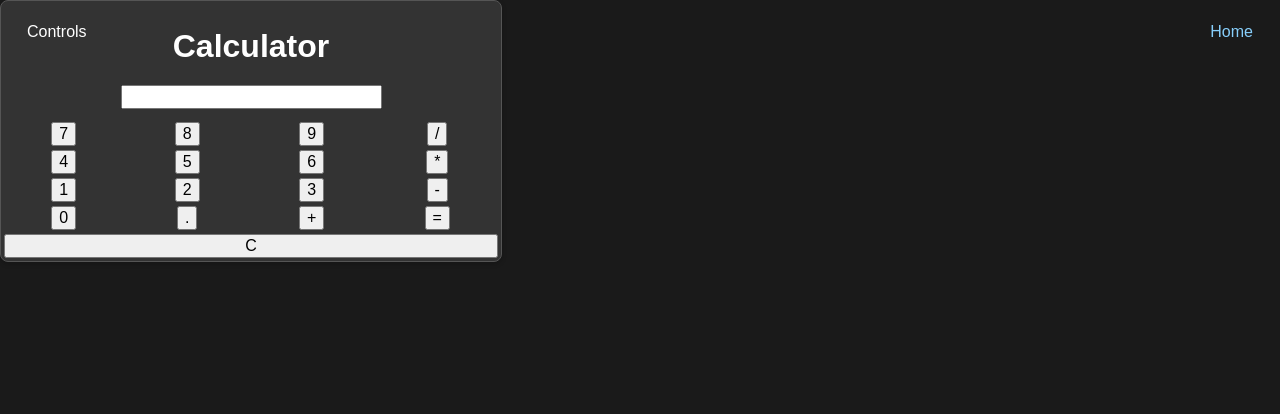
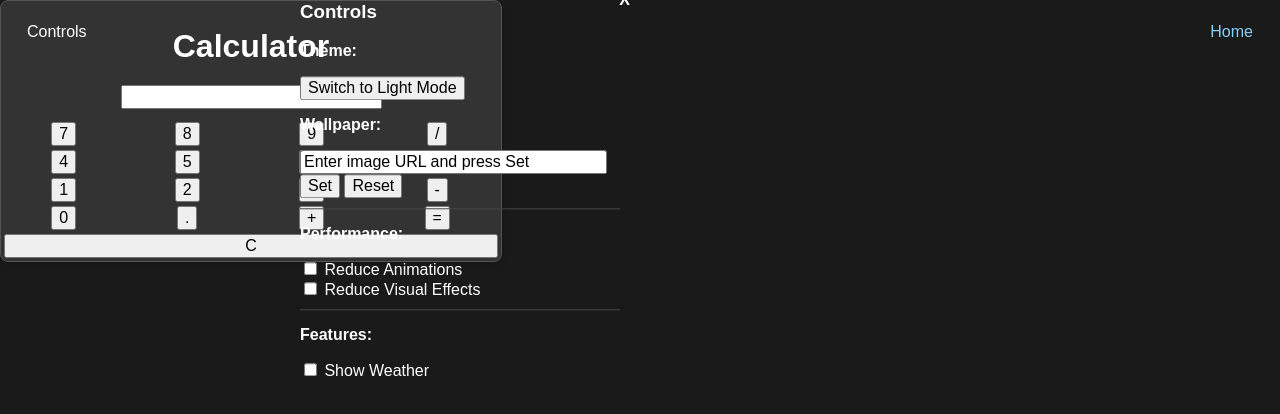
Before and after one commit to Polygol/mini, a plain HTML site: page calculator.html in a window 1280 px wide. Both pictures are taken after a click on the element "Controls". Drawn offline with Linux system fonts and the light colour scheme.

Commit message:
Update calculator.html

```diff
--- a/calculator.html
+++ b/calculator.html
@@ -42,9 +42,32 @@
         </tr>
     </table>
 
-    <!-- Controls Panel -->
+    <!-- Controls Panel (hidden by default) -->
     <div id="controlsPanel" class="controls-panel" style="display:none;">
-        <!-- ... Controls content is identical to index.html and can be copied here ... -->
+        <div class="controls-content">
+            <h3>Controls</h3>
+            <div id="closeControlsButton" class="close-button">X</div>
+
+            <p><b>Theme:</b></p>
+            <button id="themeButton">Switch to Light Mode</button>
+
+            <p><b>Wallpaper:</b></p>
+            <input type="text" id="wallpaperUrlInput" size="30" value="Enter image URL and press Set" />
+            <button id="setWallpaperButton">Set</button>
+            <button id="resetWallpaperButton">Reset</button>
+
+            <hr>
+
+            <p><b>Performance:</b></p>
+            <input type="checkbox" id="animationsToggle" /> Reduce Animations<br>
+            <input type="checkbox" id="effectsToggle" /> Reduce Visual Effects
+
+            <hr>
+
+            <p><b>Features:</b></p>
+            <input type="checkbox" id="weatherToggle" /> Show Weather
+
+        </div>
     </div>
 
     <script type="text/javascript" src="script.js"></script>
```
